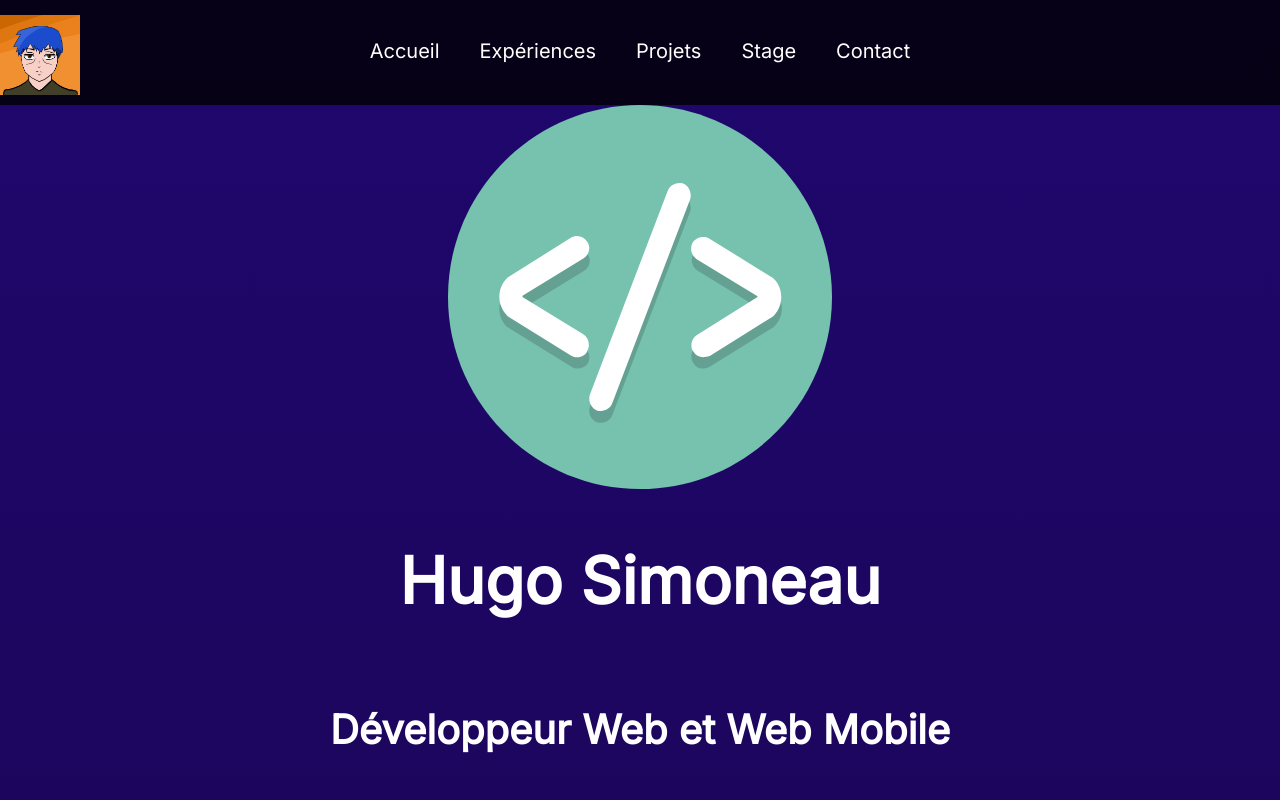
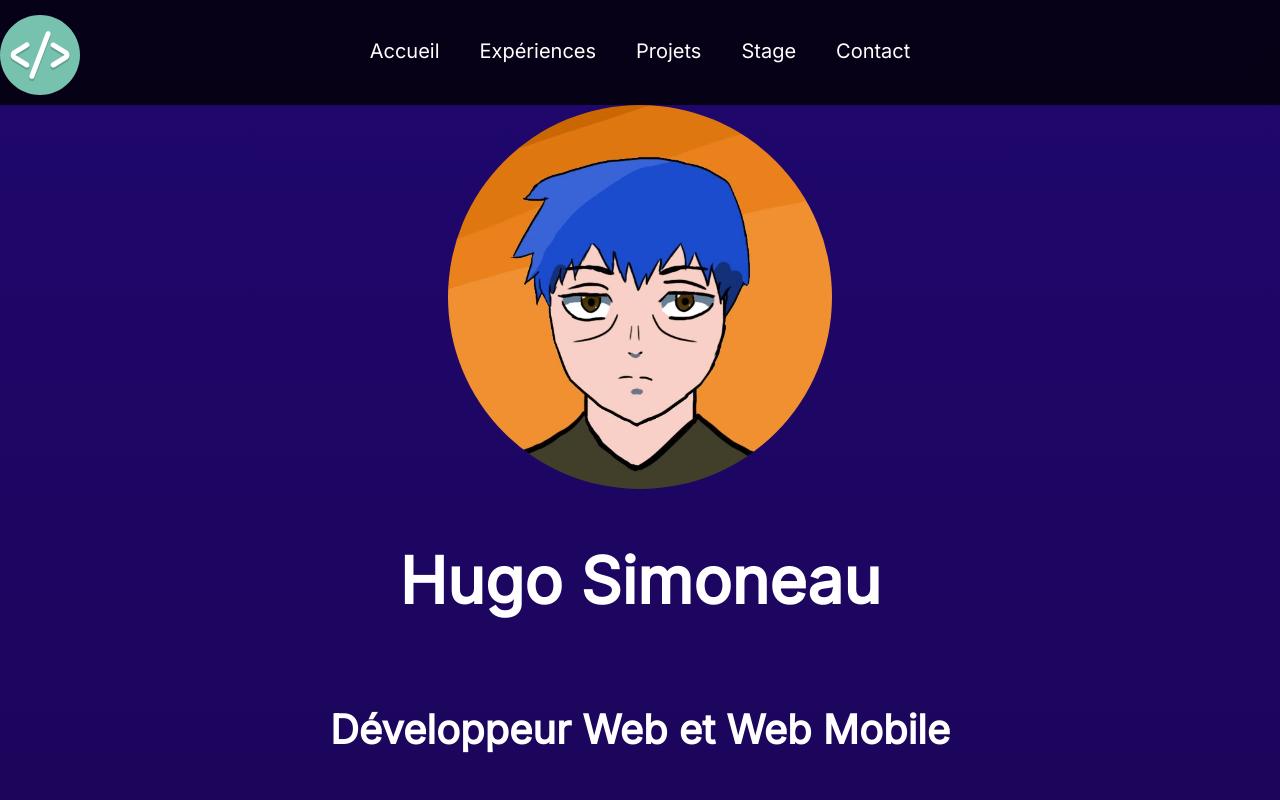
Before and after one commit to Hugimo-kun/Portfolio, a plain HTML site: page index.html in a window 1280 px wide. Shown: the top 800 px of the page. Drawn offline with Linux system fonts and the light colour scheme; a script that the page names is missing.

Commit message:
changement d'image et reduction de taille pour image stage

```diff
--- a/css/styles.sass
+++ b/css/styles.sass
@@ -92,6 +92,7 @@ main #Home
     font-size: 40px
   img
     width: 30%
+    border-radius: 50%
 
 /* Experiences */
 main #Experiences
@@ -163,7 +164,7 @@ main #Stage
   text-align: center
 
   img
-    width: 80%
+    width: 45%
     padding: 30px 0
 
   #MoneyStage
--- a/index.html
+++ b/index.html
@@ -19,7 +19,7 @@
 
   <body>
     <header>
-      <img src="imgs/pdp_manga.webp" alt="Logo" />
+      <img src="imgs/dev_1.svg" alt="Logo" />
       <section>
         <a href="#Home">Accueil</a>
         <a href="#Experiences">Expériences</a>
@@ -31,7 +31,7 @@
 
     <main>
       <section id="Home">
-        <img src="imgs/dev_1.svg" alt="Avatar" />
+        <img src="imgs/pdp_manga.webp" alt="Avatar" />
         <h1>Hugo Simoneau</h1>
         <h2>Développeur Web et Web Mobile</h2>
       </section>
```
Also changed, not shown: css/styles.css, css/styles.min.css.
